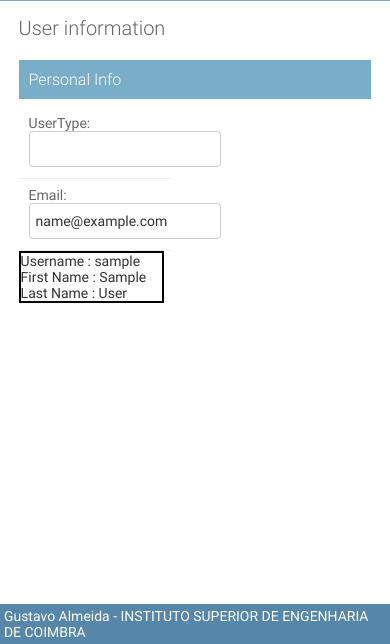
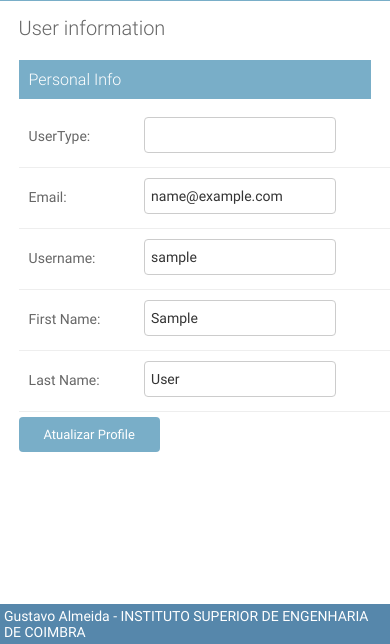
Before and after one commit to bundasmanu/ProjetoMestrado, a Django app: page /info/ in a window 390 px wide. Shown: the part 200-844 px from the top of the page. Run offline with Django 3.2, Linux system fonts and the light colour scheme; the visitor is signed in with stand-in values (Sample User, id 1); parts of the project's set-up code (start-up, migrations or seed data) failed here and were passed over; some libraries are stand-ins or nearby versions.

Commit message:
Info user templated concluded. Now i need to check the tentative of update user information.

```diff
--- a/static/users/css/infoUser.css
+++ b/static/users/css/infoUser.css
@@ -24,23 +24,23 @@
     height: auto;
 }
 
-#userTypeData, #emailData{
+#userTypeData, #emailData, #usernameData, #firstNameData, #lastNameData{
     display: inline-block;
     width: 100%;
     height: auto;
     border-bottom: 0.5px solid #eeeeee;
-    padding: 7px 0px 9px 10px;
+    padding: 10px 0px 12px 10px;
     vertical-align: middle;
 }
 
-#userTypeData > label, #emailData > label{
-    width: 25%;
+#userTypeData > label, #emailData > label, #usernameData > label, #firstNameData > label, #lastNameData > label{
+    width: 28%;
     display: inline-block; /*I NEED TO DEFINE THIS, IN ORDER TO WIDTH VALUE CHANGE*/
     vertical-align: middle;
     color: #666;
 }
 
-#userTypeData > input, #emailData > input{
+#userTypeData > input, #emailData > input, #usernameData > input, #firstNameData > input, #lastNameData > input{
     font-size: 14px;
     font-weight: 500;
     min-height: 36px;
@@ -52,5 +52,58 @@
     display: block;
     width: 40%;
     height: auto;
-    border: 2px solid black;
 }
+
+.getOverridedValues{
+    display: block;
+    width: 100%; /*ALL CONTENT OF PARENT*/
+    height: auto;
+}
+
+#divBtnChangeProfile{/*DIV THAT AGGREGATES BUTTON OF FORM, TO CHANGE USER DATA*/
+    display: block;
+    margin: 0 auto;
+    width: 100%;
+}
+
+.btnChangeProfile{/*BUTTON USED ON SUBMIT FORM (CHANGE USER DATA) --> INHERITES FROM RESPONSIVE AND CSS ADMIN FILES*/
+    display: block;
+    margin-top: 4%;
+    width: 25%;
+}
+
+@media (max-width: 900px) { /*RESPONSIVE DIV'S WHEN WIDTH IS LOW*/
+    #userTypeData, #emailData, #usernameData, #firstNameData, #lastNameData{
+        min-width: 400px;
+    }
+}
+
+@media (max-width: 1440px) {
+    .btnChangeProfile{
+        width:60%;
+    }
+}
+
+@media (max-width: 1080px) {
+    .btnChangeProfile{
+        width:80%;
+    }
+}
+
+@media (max-width: 780px) {
+    .btnChangeProfile{
+        width:100%;
+    }
+}
+
+@media (max-width: 640px) {
+    .btnChangeProfile{
+        width:100%;
+    }
+}
+
+@media (max-width: 480px) {
+    .btnChangeProfile{
+        width:100%;
+    }
+}
--- a/templates/users/InfoUser.html
+++ b/templates/users/InfoUser.html
@@ -45,10 +45,23 @@
         </div>
         <div id="infoMayOverride">
             <form class="getOverridedValues" method="post">
+                {% csrf_token %}
+                <div id="usernameData">
+                    <label> Username:</label> <!--MODEL ON CREATEUSERVIEW IS CUSTOMUSER, AND NOW I NEED TO USE THIS FIELDS AND INHERITED FIELDS FROM USER CLASS-->
+                    <input type="text" id="usernameInput" value="{{ user.username }}">
+                </div>
+                <div id="firstNameData">
+                    <label> First Name:</label>
+                    <input type="text" id="firstNameInput" value="{{ user.first_name }}">
+                </div>
+                <div id="lastNameData">
+                    <label> Last Name:</label>
+                    <input type="text" id="lastNameInput" value="{{ user.last_name }}">
+                </div>
+                <div id="divBtnChangeProfile">
+                    <input type="submit" class="btnChangeProfile" value="Atualizar Profile">
+                </div>
             </form>
-            <label> Username : {{ user.username }}</label> <!--MODEL ON CREATEUSERVIEW IS CUSTOMUSER, AND NOW I NEED TO USE THIS FIELDS AND INHERITED FIELDS FROM USER CLASS-->
-            <label> First Name : {{ user.first_name }}</label>
-            <label> Last Name : {{ user.last_name }}</label>
         </div>
     </div>
 {% endblock %}
```
